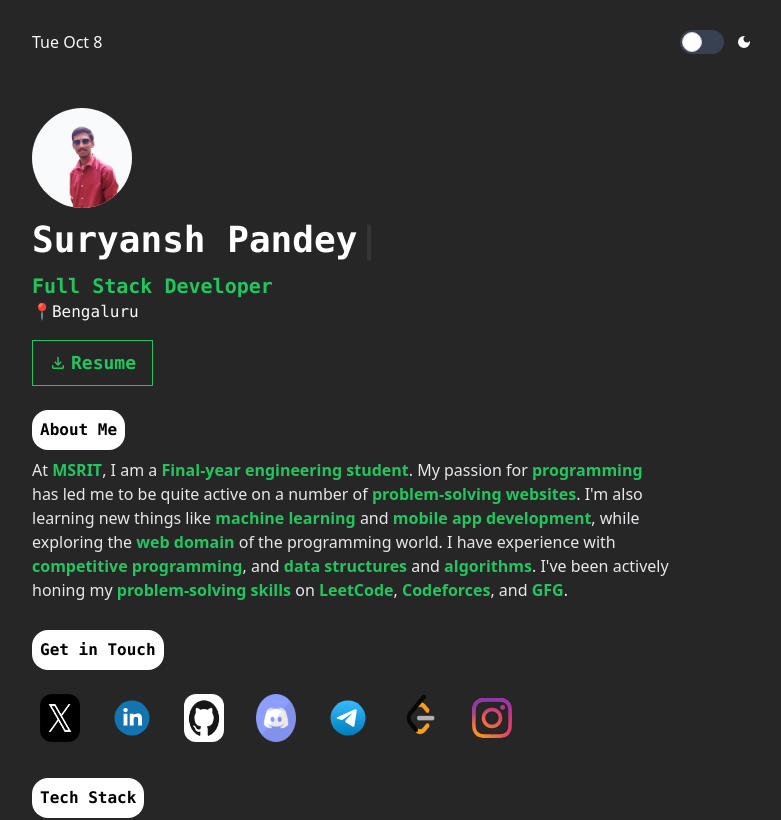
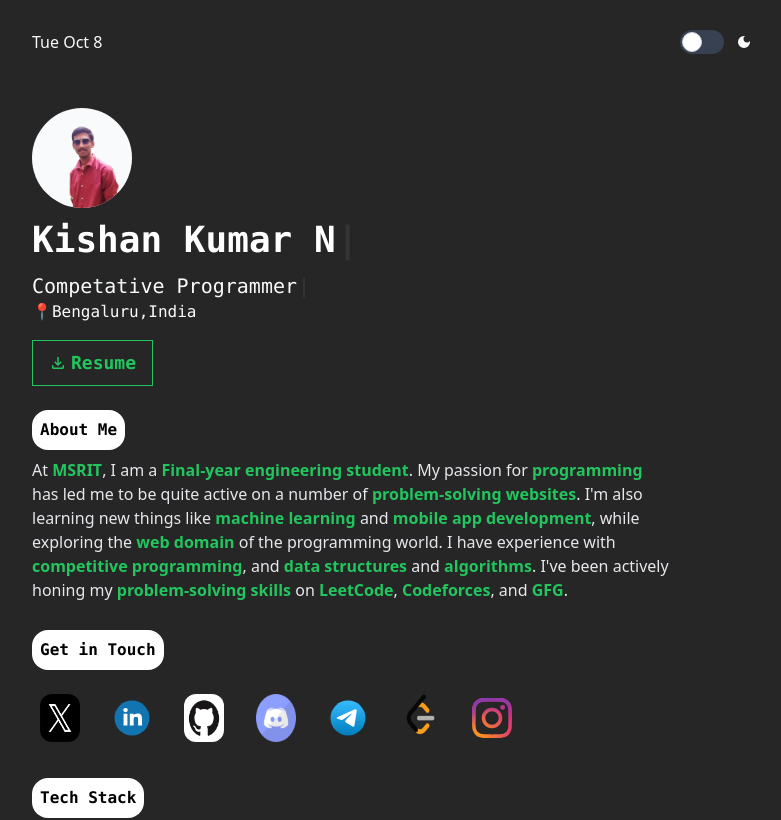
Before and after one commit to Abdercb17/react111, a React (Vite) app: page / in a window 1280 px wide. Shown: the top 820 px of the page, without its empty margins (248-1029 px from the left). Built offline with nearby package versions, Linux system fonts and the light colour scheme.

Commit message:
Update Hero.jsx

```diff
--- a/src/components/Hero.jsx
+++ b/src/components/Hero.jsx
@@ -1,39 +1,59 @@
 import React from "react";
 import Logo from "./Logo";
+
 import Typewriter from "typewriter-effect";
 import { MdOutlineFileDownload } from "react-icons/md";
+
+const skills = [
+  "Competative Programmer",
+  "Full Stack Developer",
+  "React Developer",
+  "Node.js Developer",
+  "JavaScript Enthusiast",
+  "UI/UX Designer",
+];
+
 function Hero() {
   return (
     <>
       <div className="mt-12 mb-6">
         <Logo />
 
-        <div className="">
-          <div className="mt-3 mb-3 text-4xl font-mono font-bold text-black dark:text-white  ">
+        <div>
+          <div className="mt-3 mb-3 text-4xl font-mono font-bold text-black dark:text-white">
             <Typewriter
               onInit={(typewriter) => {
                 typewriter
-                  .typeString("Suryansh Pandey")
+                  .typeString("Kishan Kumar N")
                   .callFunction(() => {
-                    console.log("String typed out!");
+                    console.log("Name typed out!");
                   })
                   .pauseFor(2500)
                   .start();
               }}
             />
           </div>
-          <div className="font-mono  text-neutral-800 dark:text-slate-50">
-            <p className="text-xl text-green-500 font-bold dark:text-green-500">
-              Full Stack Developer
-            </p>
-            <p className="text-md">📍Bengaluru</p>
+
+          <div className="font-mono text-neutral-800 dark:text-slate-50">
+            <div className="text-xl">
+              <Typewriter
+                options={{
+                  strings: skills,
+                  autoStart: true,
+                  loop: true,
+                  deleteSpeed: 50,
+                  pauseFor: 2500,
+                }}
+              />
+            </div>
+            <p className="text-md">📍Bengaluru,India</p>
             <a
-              href="https://drive.google.com/drive/folders/1wWyH_jlrYR9FS80zHLLC2B6EywaYiYVf?usp=sharing"
+              href="https://drive.google.com/file/d/1n9G0Nv_72Cpd6r5ZOnaeLij_gxPchpR3/view?usp=drivesdk"
               rel="noopener noreferrer"
               target="_blank"
               className="btn btn-primary"
             >
-              <button class="flex font-mono text-lg bg-transparent hover:bg-green-500 text-green-500 font-bold hover:text-white py-2 px-4 mt-4 border border-green-500 hover:border-transparent">
+              <button className="flex font-mono text-lg bg-transparent hover:bg-green-500 text-green-500 font-bold hover:text-white py-2 px-4 mt-4 border border-green-500 hover:border-transparent">
                 <MdOutlineFileDownload className="flex m-auto mr-1" />
                 Resume
               </button>
```
